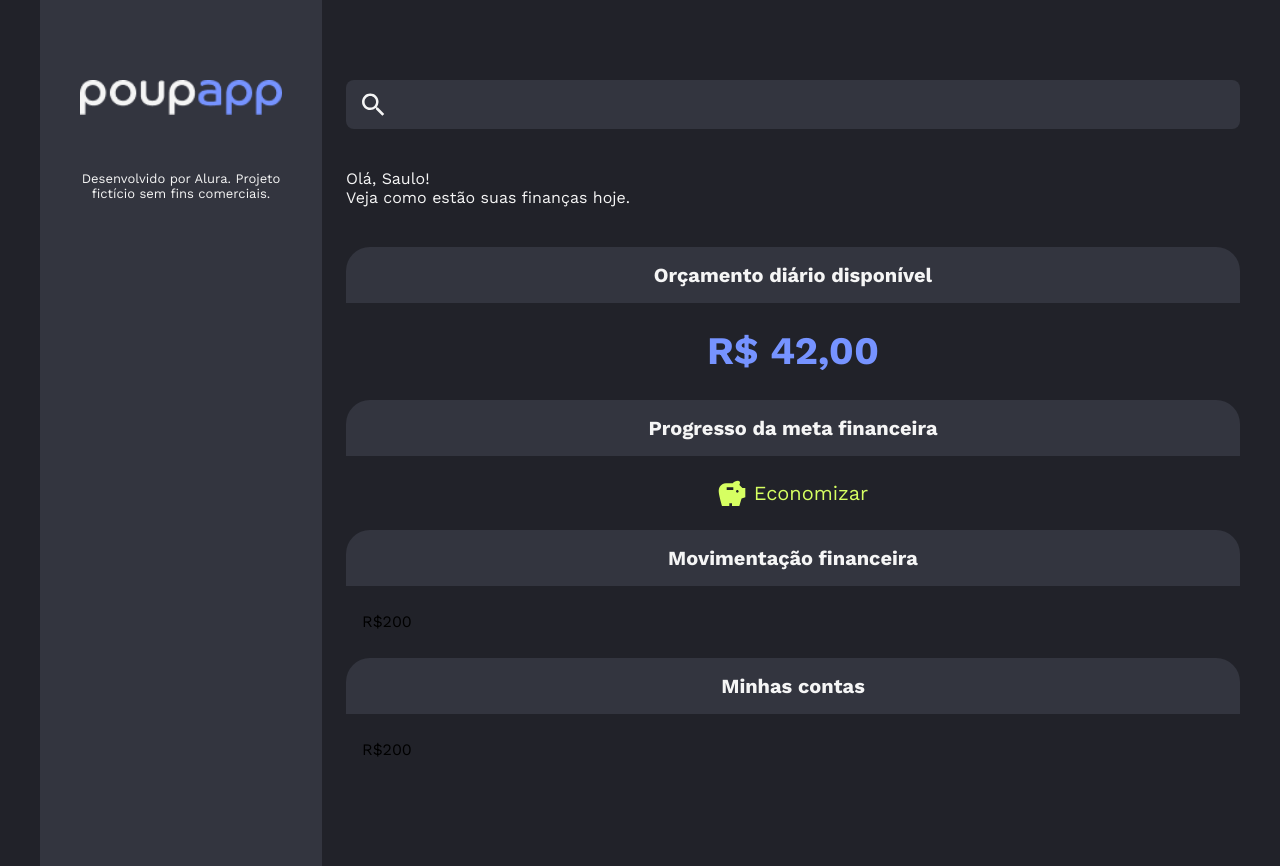
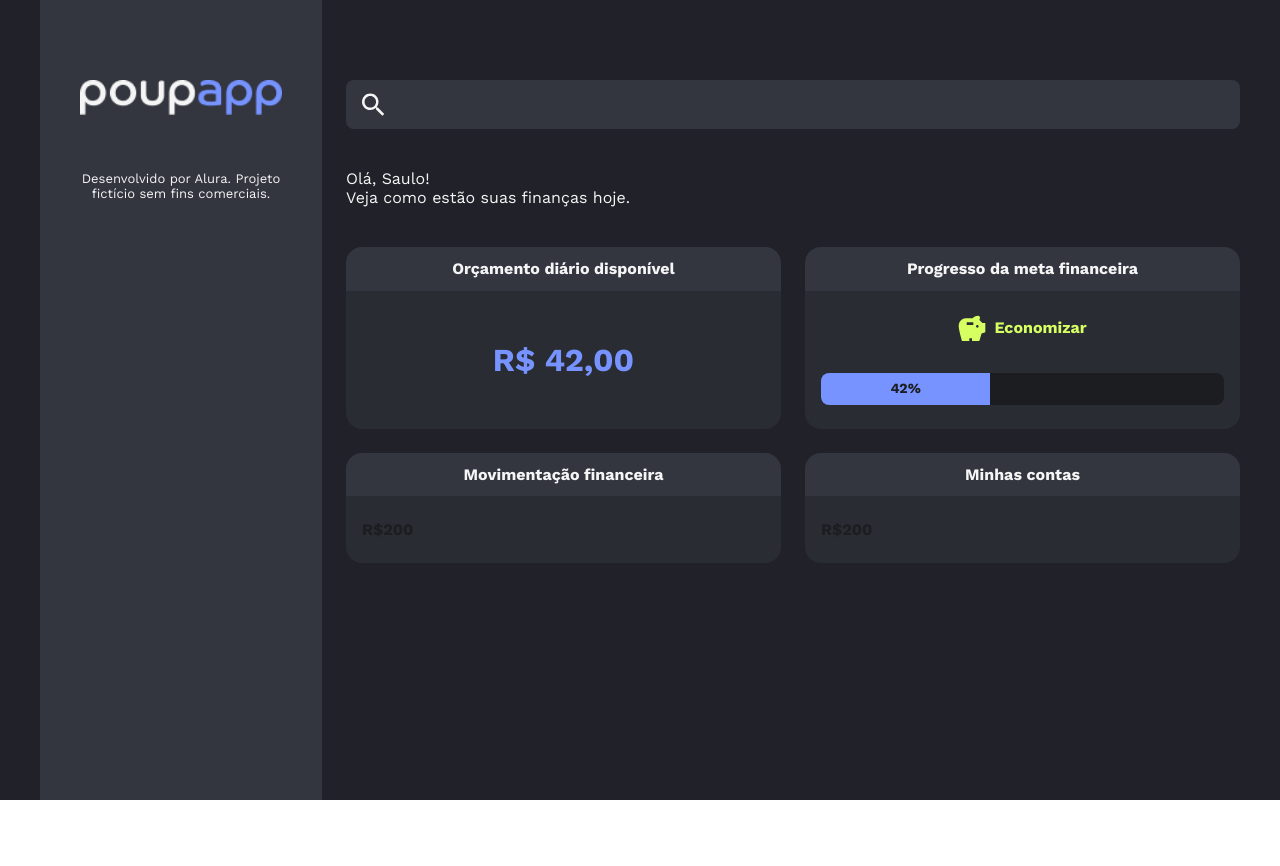
Before and after one commit to Saulorangel87/Poupapp2, a React (Vite) app: page / in a window 1280 px wide. After the commit the page ends 800 px from the top, so only its background shows below. Built offline with nearby package versions, Linux system fonts and the light colour scheme.

Commit message:
feat: refactor Card component layout and styles; update DailyBudget and SavingsStatus components; add ProgressBar component

```diff
--- a/src/App.jsx
+++ b/src/App.jsx
@@ -18,17 +18,27 @@ function App() {
             <Typography variant="h1">Olá, Saulo!</Typography>
             <Typography>Veja como estão suas finanças hoje.</Typography>
           </div>
-          <section>
+          <section className="grid grid-cols-2 items-stretch gap-6">
+            <Card>
               <Card.Header>Orçamento diário disponível</Card.Header>
               <Card.Body>
                 <DailyBudget value={42} />
               </Card.Body>
+            </Card>
+            <Card>
               <Card.Header>Progresso da meta financeira</Card.Header>
-            <Card.Body><SavingsStatus /></Card.Body>
+              <Card.Body>
+                <SavingsStatus />
+              </Card.Body>
+            </Card>
+            <Card>
               <Card.Header>Movimentação financeira</Card.Header>
               <Card.Body>R$200</Card.Body>
+            </Card>
+            <Card>
               <Card.Header>Minhas contas</Card.Header>
               <Card.Body>R$200</Card.Body>
+            </Card>
           </section>
         </Main>
       </Container>
--- a/src/components/Card/index.jsx
+++ b/src/components/Card/index.jsx
@@ -1,17 +1,17 @@
 const Card = ({ children }) => {
-  return <div className="bg-neutral-surface rounded-3xl">{children}</div>;
+  return <div className="bg-neutral-surface rounded-2xl overflow-hidden flex flex-col">{children}</div>;
 };
 
 export const CardHeader = ({ children }) => {
   return (
-    <div className="bg-neutral-header p-4 text-center rounded-t-3xl text-neutral-text text-xl leading-[120%] font-bold">
+    <div className="bg-neutral-header py-3 px-4 text-center text-neutral-text text-base leading-[120%] font-bold">
       {children}
     </div>
   );
 };
 
 export const CardBody = ({ children }) => {
-  return <div className="py-6 px-4">{children}</div>;
+  return <div className="py-6 px-4 text-neutral-darker text-base leading-[120%] font-bold flex-grow flex flex-col justify-center">{children}</div>;
 };
 
 Card.Header = CardHeader;
--- a/src/components/DailyBudget/index.jsx
+++ b/src/components/DailyBudget/index.jsx
@@ -7,7 +7,7 @@ const formarter = new Intl.NumberFormat("pt-BR", {
 
 export const DailyBudget = ({ value }) => {
   return (
-    <p className="m-0 text-primary-highlight font-bold text-[39px] leading-[125%] text-center">
+    <p className="m-0 text-primary-highlight font-bold text-[32px] leading-[125%] text-center">
       {formarter.format(value)}
     </p>
   );
--- /dev/null
+++ b/src/components/ProgressBar/index.jsx
@@ -0,0 +1,14 @@
+export const ProgressBar = ({ percent }) => {
+  return (
+    <div className="bg-neutral-darker rounded-lg overflow-hidden w-full h-8">
+      <div
+        className="bg-primary-highlight
+      h-full flex justify-center items-center text-neutral-darker
+      text-sm leading-[120%] font-bold transition-all duration-300 ease-in-out"
+        style={{ width: `${percent}%` }}
+      >
+        {percent}%
+      </div>
+    </div>
+  );
+};
--- a/src/components/SavingsStatus/index.jsx
+++ b/src/components/SavingsStatus/index.jsx
@@ -1,10 +1,14 @@
 import { IconSavings } from "../Icons";
+import { ProgressBar } from "../ProgressBar";
 
 export const SavingsStatus = () => {
-    return (
-        <div className="text-secondary-income flex items-center gap-2 justify-center text-xl leading-[125%]">
-            <IconSavings />Economizar
-        </div>
-    )
-
-}
+  return (
+    <div className="flex flex-col gap-8">
+      <p className="m-0 text-secondary-income flex items-center gap-2 justify-center text-base leading-[125%] font-bold">
+        <IconSavings />
+        Economizar
+      </p>
+      <ProgressBar percent={42} />
+    </div>
+  );
+};
```
Lines whose indentation alone changed are shown as unchanged.
